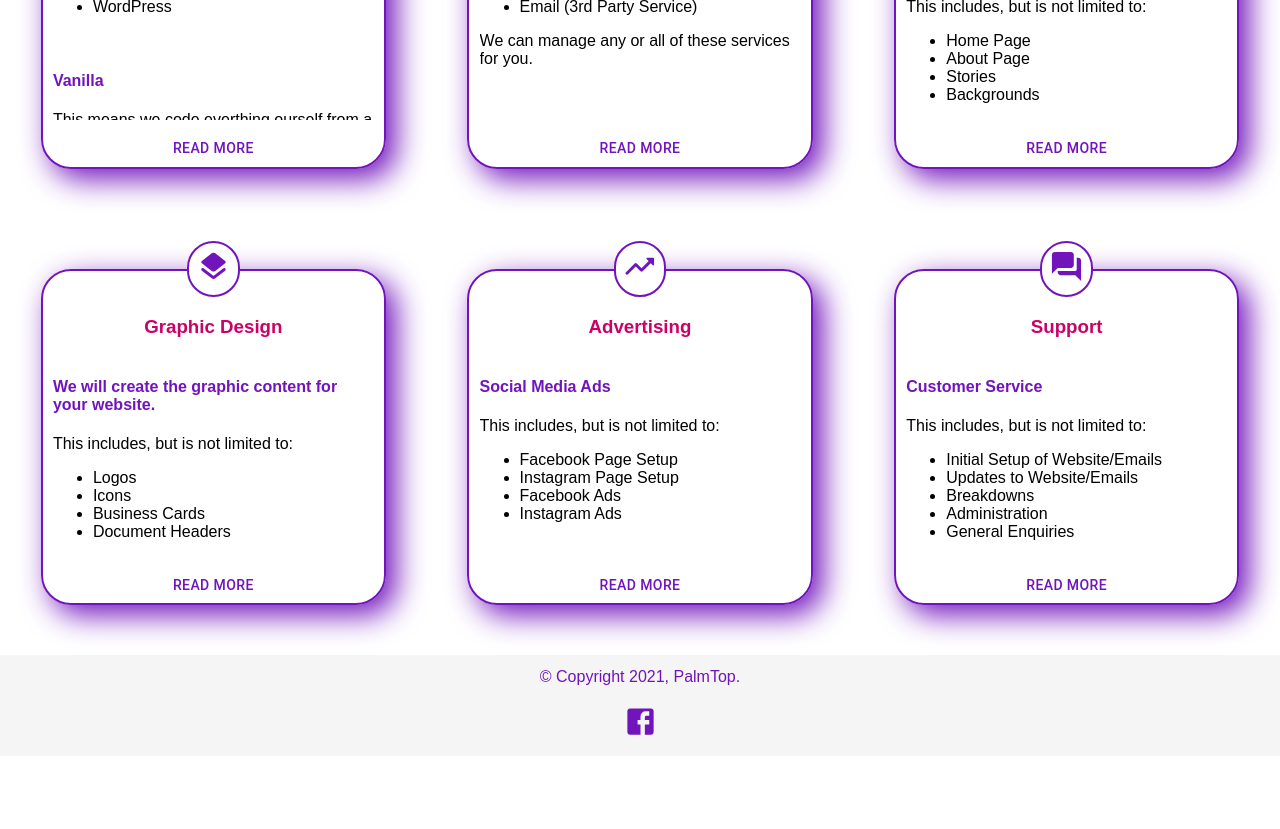
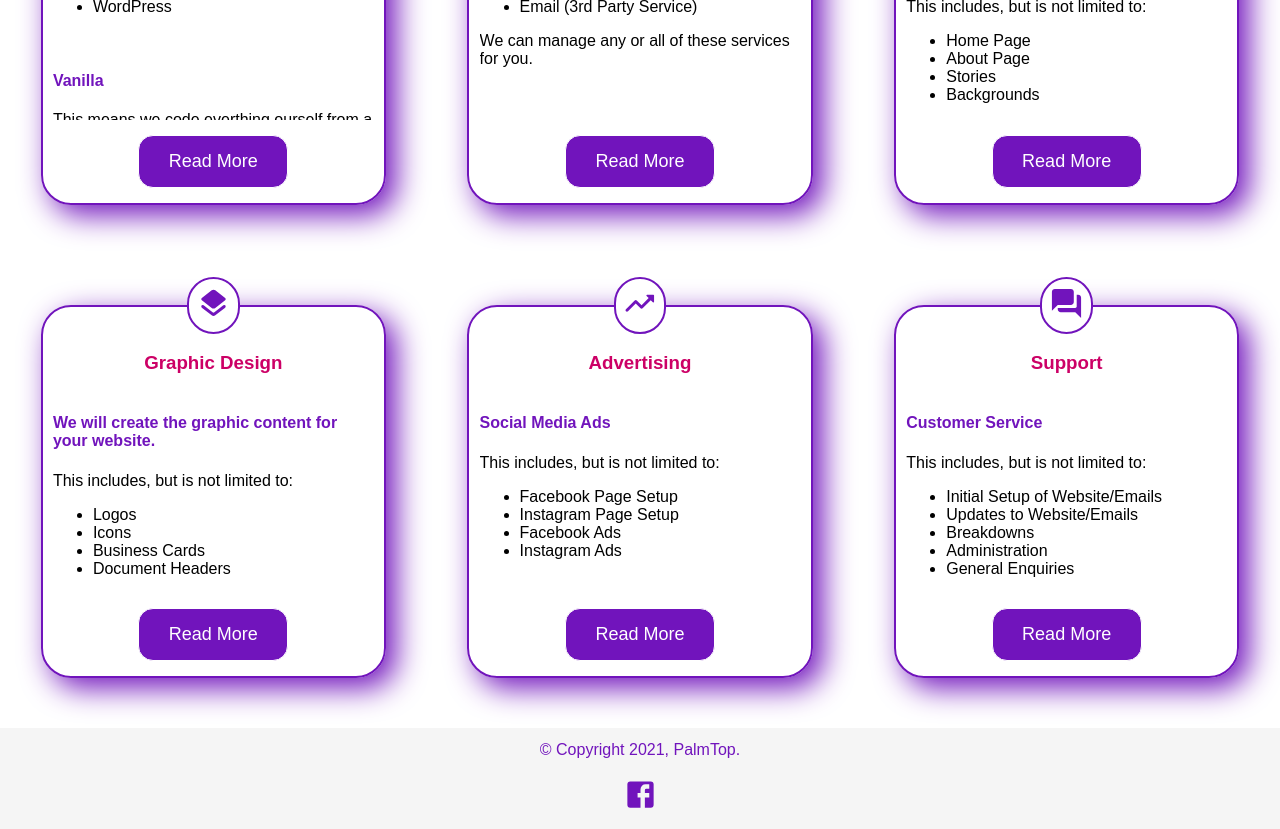
Before and after one commit to JRossouwGitHub/PalmTop, a Next.js app: page /services in a window 1280 px wide. Shown: the part 480-1309 px from the top of the page. Before the commit the page ends 1236 px from the top, so only its background shows below. Built offline with nearby package versions, Linux system fonts and the light colour scheme.

Commit message:
Updated Services button

```diff
--- a/pages/services.js
+++ b/pages/services.js
@@ -73,7 +73,7 @@ const services = () => {
                                             <p>No matter what the choice is, with our level expertise, we know you'll love the final look and feel of your website!</p>
                                         </div>
                                     </div>
-                                    <Button className={stylesServices.button} onClick={() => setWebdesign(!webdesign)}>{webdesign ? 'Read Less' : 'Read More'}</Button>
+                                    <button className={stylesServices.button} onClick={() => setWebdesign(!webdesign)}>{webdesign ? 'Read Less' : 'Read More'}</button>
                                 </div>
                             </Grid>
                             <Grid item lg={4} md={4} sm={12} xs={12} className={hosting ? stylesServices.itemE : stylesServices.item}>
@@ -105,7 +105,7 @@ const services = () => {
                                             <p>Sit back while we take care of all the boring mangement stuff!</p>
                                         </div>
                                     </div>
-                                    <Button className={stylesServices.button} onClick={() => setHosting(!hosting)}>{hosting ? 'Read Less' : 'Read More'}</Button>
+                                    <button className={stylesServices.button} onClick={() => setHosting(!hosting)}>{hosting ? 'Read Less' : 'Read More'}</button>
                                 </div>
                             </Grid>
                             <Grid item lg={4} md={4} sm={12} xs={12} className={writing ? stylesServices.itemE : stylesServices.item}>
@@ -137,7 +137,7 @@ const services = () => {
                                             <p>Our top level Content Writer is eager to take on your story!</p>
                                         </div>
                                     </div>
-                                    <Button className={stylesServices.button} onClick={() => setWriting(!writing)}>{writing ? 'Read Less' : 'Read More'}</Button>
+                                    <button className={stylesServices.button} onClick={() => setWriting(!writing)}>{writing ? 'Read Less' : 'Read More'}</button>
                                 </div>
                             </Grid>
                             <Grid item lg={4} md={4} sm={12} xs={12} className={graphics ? stylesServices.itemE : stylesServices.item}>
@@ -169,7 +169,7 @@ const services = () => {
                                             <p>Tell us what your ideas are and see them come to life!</p>
                                         </div>
                                     </div>
-                                    <Button className={stylesServices.button} onClick={() => setGraphics(!graphics)}>{graphics ? 'Read Less' : 'Read More'}</Button>
+                                    <button className={stylesServices.button} onClick={() => setGraphics(!graphics)}>{graphics ? 'Read Less' : 'Read More'}</button>
                                 </div>
                             </Grid>
                             <Grid item lg={4} md={4} sm={12} xs={12} className={marketing ? stylesServices.itemE : stylesServices.item}>
@@ -198,7 +198,7 @@ const services = () => {
                                             <p>This is a great way to get your business out there, especially if you are a new/small business!</p>
                                         </div>
                                     </div>
-                                    <Button className={stylesServices.button} onClick={() => setMarketing(!marketing)}>{marketing ? 'Read Less' : 'Read More'}</Button>
+                                    <button className={stylesServices.button} onClick={() => setMarketing(!marketing)}>{marketing ? 'Read Less' : 'Read More'}</button>
                                 </div>
                             </Grid>
                             <Grid item lg={4} md={4} sm={12} xs={12} className={support ? stylesServices.itemE : stylesServices.item}>
@@ -231,7 +231,7 @@ const services = () => {
                                             <p>Our team is at the ready to Support all your needs!</p>
                                         </div>
                                     </div>
-                                    <Button className={stylesServices.button} onClick={() => setSupport(!support)}>{support ? 'Read Less' : 'Read More'}</Button>
+                                    <button className={stylesServices.button} onClick={() => setSupport(!support)}>{support ? 'Read Less' : 'Read More'}</button>
                                 </div>
                             </Grid>
                         </Grid>
--- a/styles/Services.module.css
+++ b/styles/Services.module.css
@@ -12,13 +12,15 @@
     margin: 15px auto;
     color: white;
     background-color: var(--primary);
+    border-radius: 15px;
+    border: 1px solid white;
+    padding: 15px;
+    font-size: large;
+    width: 150px;
 }
 
 .button:hover{
-    display: block;
-    margin: 15px auto;
-    color: white;
-    background-color: var(--primary);
+    cursor: pointer;
 }
 
 .card{
```
